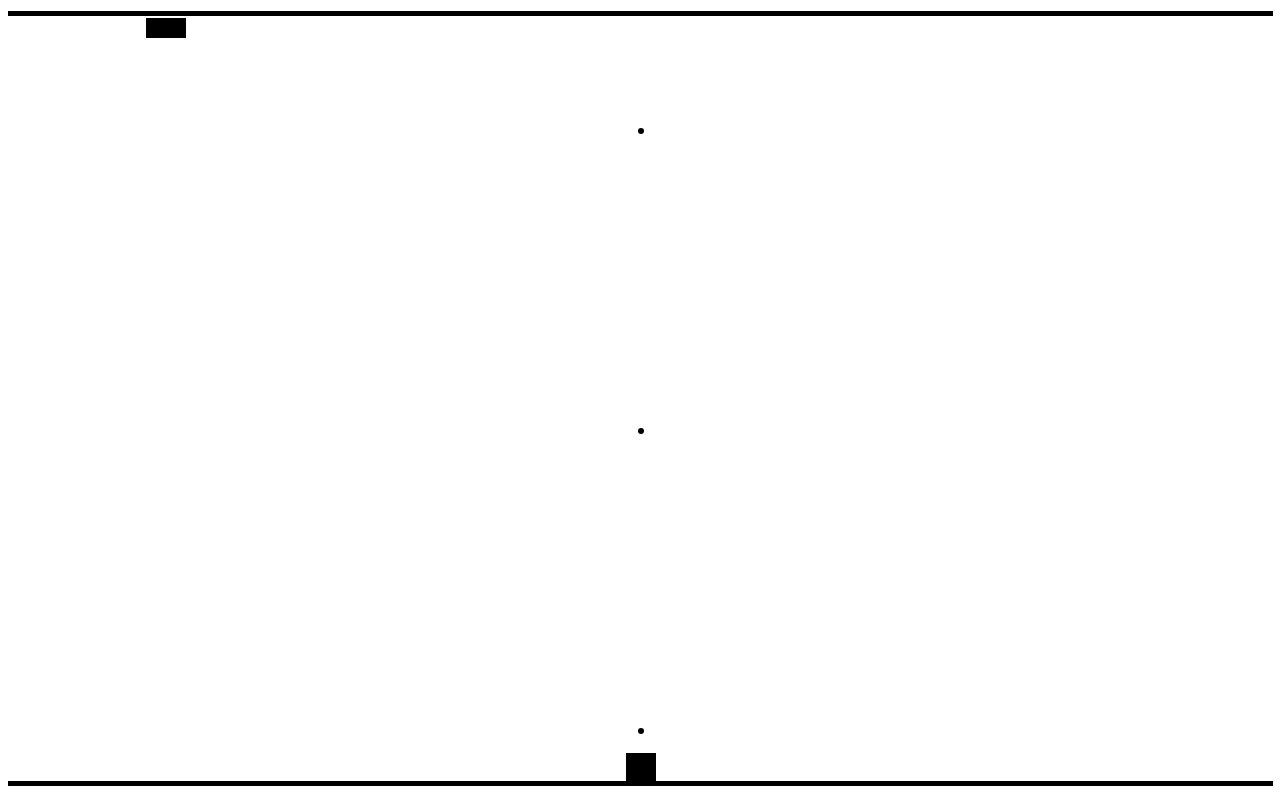
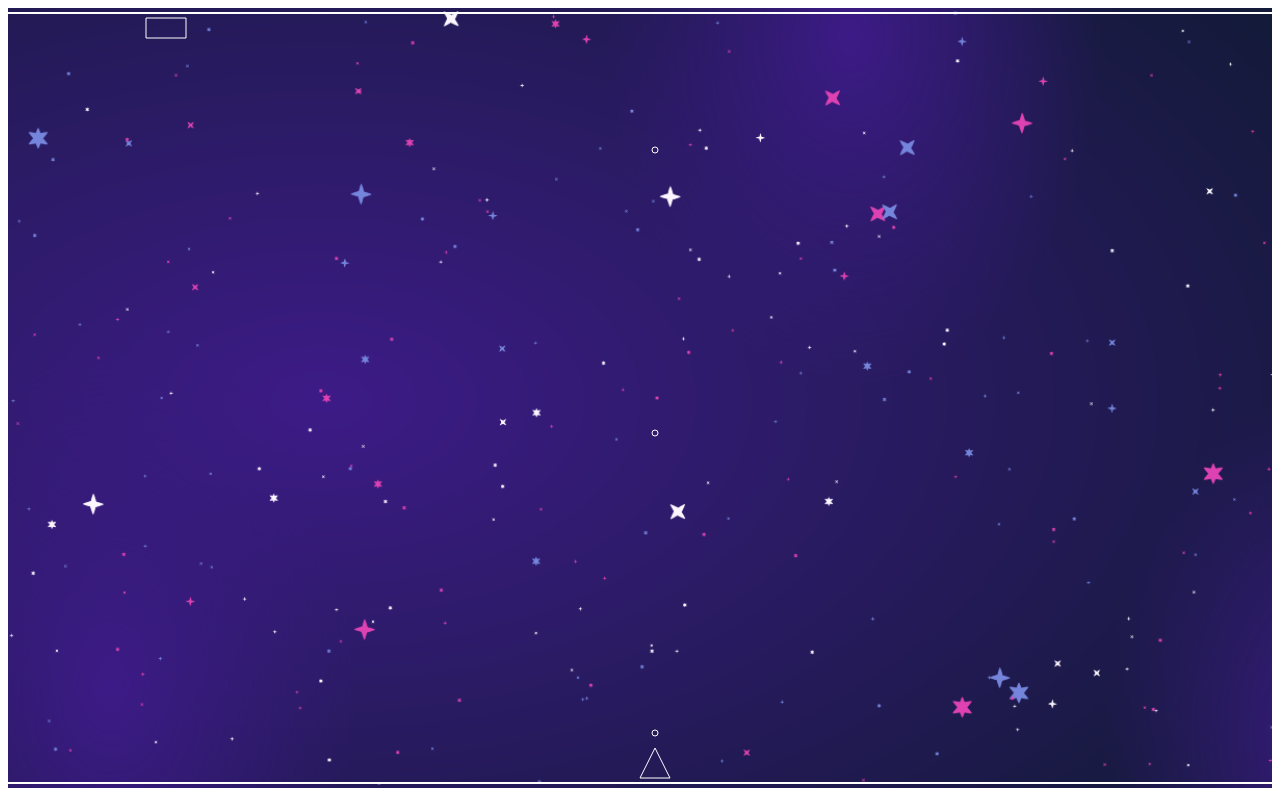
Before and after one commit to andre96ac/another-space-invaders-inspired-game, a website with bundled scripts: page src/index.html in a window 1280 px wide. Built offline with nearby package versions, Linux system fonts and the light colour scheme.

Commit message:
graphic fixes + helper canvases + altro

```diff
--- a/src/core/Game.ts
+++ b/src/core/Game.ts
@@ -10,6 +10,24 @@ export abstract class Game{
     //Main Context
     private readonly _mainContext: CanvasRenderingContext2D;
     public get mainContext(){ return this._mainContext};
+
+    //Background canvas
+    private readonly _backCanvas: HTMLCanvasElement;
+    public get backCanvas(){ return this._backCanvas};
+
+    //Background context
+    private readonly _backContext: CanvasRenderingContext2D;
+    public get backContext(){ return this._backContext};
+
+    //UI canvas
+    private readonly _uiCanvas: HTMLCanvasElement;
+    public get uiCanvas(){ return this._uiCanvas};
+
+    //UI context
+    private readonly _uiContext: CanvasRenderingContext2D;
+    public get uiContext(){ return this._uiContext};
+
+
 
     //Current Scene
     private _currentScene: Scene | undefined;
@@ -28,21 +46,54 @@ export abstract class Game{
     private _paused: boolean = false;
     public get paused() {return this._paused};
 
-    constructor(canvas: HTMLCanvasElement){
-        //setting canvas and context
-        this._mainCanvas = canvas;
-        const context = canvas.getContext("2d")
-        if(!! context){
-            this._mainContext = context;
+    constructor(container: HTMLDivElement){
+
+        if(!container){
+            throw new Error("Main container is undefined")
         }
-        else{
-            throw new Error("Main context is undefined")
-        }
+        container.style.setProperty("position", "relative")
 
-        //setting context size
-        this.mainContext.canvas.height = window.innerHeight-20;
-        this.mainContext.canvas.width = window.innerWidth-15;
+        //setting main canvas and context
+        this._mainCanvas = document.createElement("canvas");
+        console.log(window.getComputedStyle(container).height)
+        console.log(window.getComputedStyle(container).width)
+        this._mainCanvas.height = parseInt(window.getComputedStyle(container).height.replace("px", ""));
+        this._mainCanvas.width = parseInt(window.getComputedStyle(container).width.replace("px", ""));
+        this._mainCanvas.id = "mainCanvas";
+        this._mainCanvas.style.setProperty("z-index", "20");
+        this._mainCanvas.style.setProperty("position", "absolute");
+        container.appendChild(this._mainCanvas);
+
+        this._mainContext = this._mainCanvas.getContext("2d") as CanvasRenderingContext2D;
+
+
+        //background canvas
+        this._backCanvas = document.createElement("canvas");
+        this._backCanvas.height = this.mainCanvas.height;
+        this._backCanvas.width = this.mainCanvas.width;
+        this._backCanvas.id = "backgroundCanvas";
+        this._backCanvas.style.setProperty("z-index", "10")
+        this._backCanvas.style.setProperty("position", "absolute");
+        container.appendChild(this._backCanvas);
+
+        this._backContext = this._backCanvas.getContext("2d") as CanvasRenderingContext2D;
+
+
+        //UI canvas
+        this._uiCanvas = document.createElement("canvas");
+        this._uiCanvas.height = this.mainCanvas.height;
+        this._uiCanvas.width = this.mainCanvas.width;
+        this._uiCanvas.id = "uiCanvas";
+        this._uiCanvas.style.setProperty("z-index", "30")
+        this._backCanvas.style.setProperty("position", "absolute");
+        container.appendChild(this._uiCanvas) ;
+
+        this._uiContext = this._uiCanvas.getContext("2d") as CanvasRenderingContext2D;
+
+
     }
+
+
 
     /**
      * Call onStart, then start animation frame loop
@@ -50,11 +101,12 @@ export abstract class Game{
     public start():void{
 
         if(this.animationCallstackRef == undefined){
+            //start rendering loop
+            this.animationCallstackRef = window.requestAnimationFrame((timestamp: DOMHighResTimeStamp) => this.frame(this, timestamp));
+
             //Loading firs scene
             this.onStart()
 
-            //start rendering loop
-            this.animationCallstackRef = window.requestAnimationFrame((timestamp: DOMHighResTimeStamp) => this.frame(this, timestamp));
         }
         else {
             console.error("Error calling start; game already running")
@@ -82,8 +134,8 @@ export abstract class Game{
      */
     public resume(): void{
         if(this.animationCallstackRef == undefined){
+            this.animationCallstackRef = window.requestAnimationFrame((timestamp: DOMHighResTimeStamp) => this.frame(this, timestamp))
             this.onResume();
-            this.animationCallstackRef = window.requestAnimationFrame((timestamp: DOMHighResTimeStamp) => this.frame(this, timestamp))
             this._paused = false
         }
         else{
@@ -98,7 +150,9 @@ export abstract class Game{
             this.animationCallstackRef = undefined;
         }
         this._currentScene = undefined;
-        this.clearMainContext();
+        this.clearContext("background");
+        this.clearContext("main");
+        this.clearContext("ui");
 
     }
 
@@ -108,6 +162,9 @@ export abstract class Game{
      * @param timestamp
      */
     private frame(pthis: typeof this, timestamp: DOMHighResTimeStamp){
+        //Next frame
+        this.animationCallstackRef = window.requestAnimationFrame((timestamp: DOMHighResTimeStamp) => this.frame(pthis, timestamp));
+
         //Setting timestamp for delta time
         this.currentTimestamp = timestamp;
         if(this.lastTimestamp == undefined){
@@ -115,7 +172,7 @@ export abstract class Game{
         }
 
         //Game engine pipeline
-        this.clearMainContext();
+        this.clearContext("main");
         this._currentScene?.onUpdate();
         this._currentScene?.render();
         this._currentScene?.checkCollisions();
@@ -123,8 +180,7 @@ export abstract class Game{
         //Setting timestamp for delta time
         this.lastTimestamp = this.currentTimestamp;
 
-        //Next frame
-        this.animationCallstackRef = window.requestAnimationFrame((timestamp: DOMHighResTimeStamp) => this.frame(pthis, timestamp));
+
     }
 
     /**
@@ -137,9 +193,41 @@ export abstract class Game{
         this._currentScene.onLoad();
     }
 
-    private clearMainContext(){
-        this.mainContext.clearRect(0, 0, this.mainCanvas.width, this.mainCanvas.height)
+    private clearContext(contextType: ContextType){
+        switch(contextType){
+            case "background":
+                this._backContext.clearRect(0, 0, this.mainCanvas.width, this.mainCanvas.height)
+            break;
 
+            case "main":
+                this._mainContext.clearRect(0, 0, this.mainCanvas.width, this.mainCanvas.height)
+            break;
+
+            case "ui":
+                this._uiContext.clearRect(0, 0, this.mainCanvas.width, this.mainCanvas.height)
+            break;
+        }
+
+    }
+
+    public drawBackground(assetName: string){
+        this.clearContext("background");
+        this.getImgElFromAssetName(assetName).then(imgEl => {
+            if(this.mainCanvas.width/this.mainCanvas.height >imgEl.width / imgEl.height){
+                this.backContext.drawImage(imgEl, 0, 0, this.mainCanvas.width, this.mainCanvas.width * imgEl.height / imgEl.width)
+            }
+            else{
+                this.backContext.drawImage(imgEl, 0, 0, this.mainCanvas.height * imgEl.width / imgEl.height , this.mainCanvas.height)
+            }
+        })
+    }
+
+    public getImgElFromAssetName(assetName: string): Promise<HTMLImageElement>{
+        return new Promise<HTMLImageElement>((resolve, reject) => {
+            const imgElem = document.createElement("img");
+            imgElem.src = `./assets/${assetName}`;
+            imgElem.onload = () => {resolve(imgElem)}
+        })
     }
 
 
@@ -165,3 +253,6 @@ export abstract class Game{
     //#endregion
 
 }
+
+
+export type ContextType = "background" | "main" | "ui";
--- a/src/core/GameObject.ts
+++ b/src/core/GameObject.ts
@@ -6,8 +6,6 @@ export abstract class GameObject{
     //Reference to the game Controller
     protected readonly gameController: Game;
 
-    //Shape
-    private shape: "circle" | "rectangle";
 
     //Posizion
     private _position: Vector2;
@@ -64,6 +62,13 @@ export abstract class GameObject{
     }
 
 
+    //color of obj
+    protected color: string = "white";
+    //Shape
+    private shape: ShapeType;
+    //Filled
+    protected fill: boolean = false;
+
 
 
 
@@ -84,6 +89,8 @@ export abstract class GameObject{
     public render(context: CanvasRenderingContext2D): Symbol{
         if(!this.hidden){
             context.beginPath();
+            context.fillStyle = this.color;
+            context.strokeStyle = this.color;
             switch (this.shape){
                 case "circle":
                         context.ellipse(Math.round(this._position.x) , Math.round(this._position.y), Math.round(this._size.x/2), Math.round(this._size.y/2), 0, 0, 360)
@@ -91,9 +98,23 @@ export abstract class GameObject{
                 case "rectangle":
                         context.rect(Math.round(this._position.x), Math.round(this._position.y), Math.round(this._size.x), Math.round(this._size.y));
                     break;
+
+                case "triangle":
+                        context.beginPath();
+                        context.moveTo(this.position.x, this.position.y);
+                        context.lineTo(this.position.x + this.size.x, this.position.y);
+                        context.lineTo(this.position.x + this.size.x/2, this.position.y - this.size.y);
+                        context.closePath();
+                    break;
+
+                }
+                if(this.fill){
+                    context.fill();
+                }
+                else{
+                    context.stroke();
+                }
             }
-            context.fill();
-        }
         return Symbol("Calling super is mandatory");
     }
 
@@ -108,6 +129,9 @@ export abstract class GameObject{
             break;
             case "rectangle":
                 this.position = Vector2.create(position.x - this._size.x/2, position.y - this._size.y/2)
+            break;
+            case "triangle":
+                this.position = Vector2.create(position.x, position.y + this.size.y/2);
             break;
         }
     }
@@ -149,4 +173,4 @@ export abstract class GameObject{
 
 }
 
-export type ShapeType = "circle" | "rectangle";
+export type ShapeType = "circle" | "rectangle" | "triangle";
--- a/src/core/Scene.ts
+++ b/src/core/Scene.ts
@@ -90,6 +90,10 @@ export abstract class Scene{
          && (el.position.x < el2.position.x? (el2.position.x - el.position.x) < el.size.x : (el.position.x - el2.position.x) < el2.size.x)
     }
 
+    public drawBackground(imagePath: string){
+
+    }
+
 
 
 
--- a/src/index.html
+++ b/src/index.html
@@ -3,10 +3,11 @@
 <head>
     <meta charset="UTF-8">
     <meta name="viewport" content="width=device-width, initial-scale=1.0">
+    <link rel="stylesheet" href="./styles/style.css">
     <title>SpaceInvaders</title>
 </head>
 <body>
-    <canvas id="mainCanvas"></canvas>
+    <div id="mainContainer"></div>
     <script src="index.js" type="module"></script>
 </body>
 </html>
--- a/src/index.ts
+++ b/src/index.ts
@@ -1,8 +1,7 @@
 import { SpaceInvaders } from "./SpaceInvaders.js";
-import { Game } from "./core/Game.js";
 
-const mainCanvas: HTMLCanvasElement|null  = <HTMLCanvasElement>document.getElementById("mainCanvas");
-if(!!mainCanvas){
-    const game = new SpaceInvaders(mainCanvas);
+const mainContainer: HTMLDivElement|null  = <HTMLDivElement>document.getElementById("mainContainer");
+if(!!mainContainer){
+    const game = new SpaceInvaders(mainContainer);
     game.start();
 }
--- a/src/objects/Player.ts
+++ b/src/objects/Player.ts
@@ -22,7 +22,7 @@ export class Player extends GameObject{
 
     constructor(gameController: Game){
         const playerSize = 30;
-        super(gameController, "rectangle", Vector2.zero, Vector2.create(playerSize, playerSize));
+        super(gameController, "triangle", Vector2.zero, Vector2.create(playerSize, playerSize));
     }
 
     public moveRight(){
--- a/src/objects/Wall.ts
+++ b/src/objects/Wall.ts
@@ -21,10 +21,12 @@ export class Wall extends GameObject{
         super(gameController, "rectangle", Vector2.zero, Vector2.create(6,6));
         this.collidable = true;
         this.hidden = false;
+        this.color = "white";
+        this.fill = true;
     }
 
     public setProperties(orientation: "horizontal" | "vertical", length: number, position: Vector2){
-        const thickness = 5;
+        const thickness = 2;
         switch(orientation){
             case "horizontal":
                 this.size = Vector2.create(length, thickness);
--- a/src/scenes/GameScene.ts
+++ b/src/scenes/GameScene.ts
@@ -82,11 +82,10 @@ export class GameScene extends Scene{
 
         //creo il giocatore
         this.player = this.istantiateEl(Player);
-        this.player.moveAtCentre(Vector2.create(this.gameController.mainCanvas.clientWidth/2, this.gameController.mainCanvas.clientHeight - this.player.size.y/2 - 5))
+        this.player.moveAtCentre(Vector2.create(this.gameController.mainCanvas.clientWidth/2, this.gameController.mainCanvas.clientHeight - this.player.size.y/2 - 10))
 
         //creo i muri
         this.initWalls()
-
 
         // faccio partire il timer dei nemici
         this.setTick(this.startTickInterval);
@@ -95,12 +94,15 @@ export class GameScene extends Scene{
         setInterval(() => {
             if(!!this.player){
                 const bullet = this.istantiateEl(Bullet);
-                bullet.moveAtCentre(Vector2.create(this.player.center.x,  this.player.center.y - this.player.size.y/2 - bullet.size.y/2 - 2));
+                bullet.moveAtCentre(Vector2.create(this.player.center.x,  this.player.center.y - this.player.size.y - bullet.size.y/2 - 10));
             }
         }, this.bulletRatio)
 
         //faccio partire il timer per l'aumento livello
         setInterval(() => this.increaseLevel(), this.secondsPerLevel*1000)
+
+        //disegno lo sfondo
+        this.gameController.drawBackground("background.png");
     }
 
 
--- /dev/null
+++ b/src/styles/style.css
@@ -0,0 +1,5 @@
+
+#mainContainer{
+    height: calc(100vh - 20px);
+    width: 100%;
+}
```
Also changed, not shown: utils/build-helper.js (+33 -3 lines), src/assets/background.png (added).
